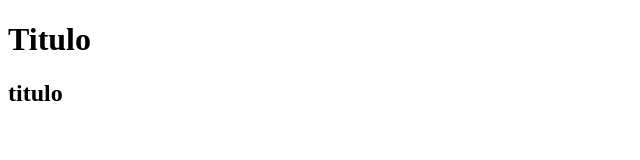
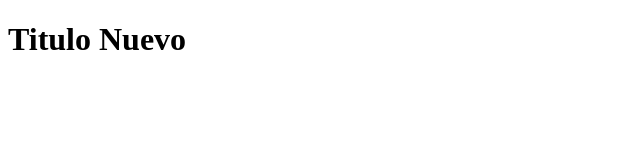
Before and after one commit to MartinEAcosta/hello-git, a plain HTML site: page index.html in a window 1280 px wide. Shown: the whole page, without its empty margins (0-640 px from the left). Drawn offline with Linux system fonts and the light colour scheme.

Commit message:
se modifico el titulo

```diff
--- a/index.html
+++ b/index.html
@@ -7,7 +7,6 @@
     <title>Document</title>
 </head>
 <body>
-    <h1>Titulo</h1>
-    <h2>titulo</h2>
+    <h1>Titulo Nuevo</h1>
 </body>
 </html>
```
